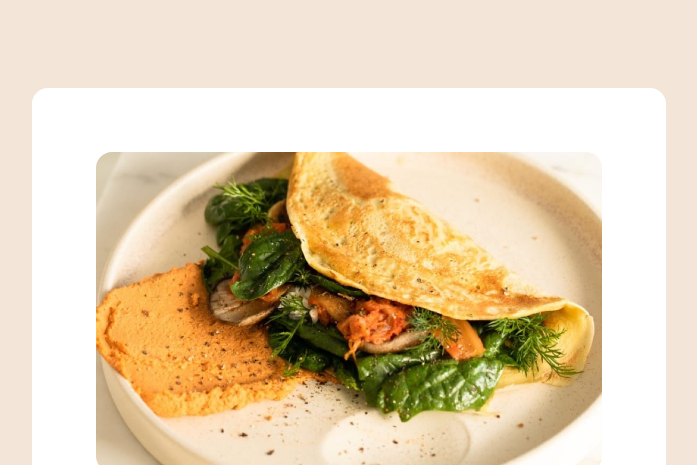
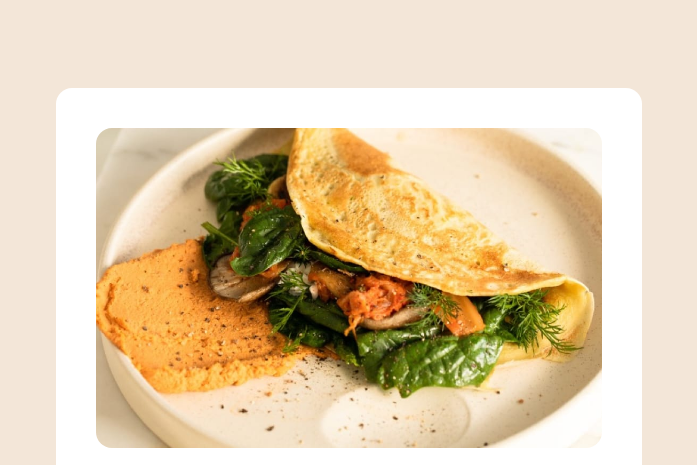
Before and after one commit to paupalazzesi/html-css-exercises, a plain HTML site: page frontendmento-recipe-page-main/index.html in a window 1280 px wide. Shown: the top 465 px of the page, without its empty margins (291-988 px from the left). Drawn offline with Linux system fonts and the light colour scheme.

Commit message:
Update style.css

```diff
--- a/frontendmento-recipe-page-main/style.css
+++ b/frontendmento-recipe-page-main/style.css
@@ -41,7 +41,7 @@ h1, h2, h3 {
 
 main {
     margin-top: 5rem;
-    padding: 4rem;
+    padding: 2.5rem;
     max-width: 40%;
     background-color: var(--neutrals-01);
     border-radius: 1rem;
```
